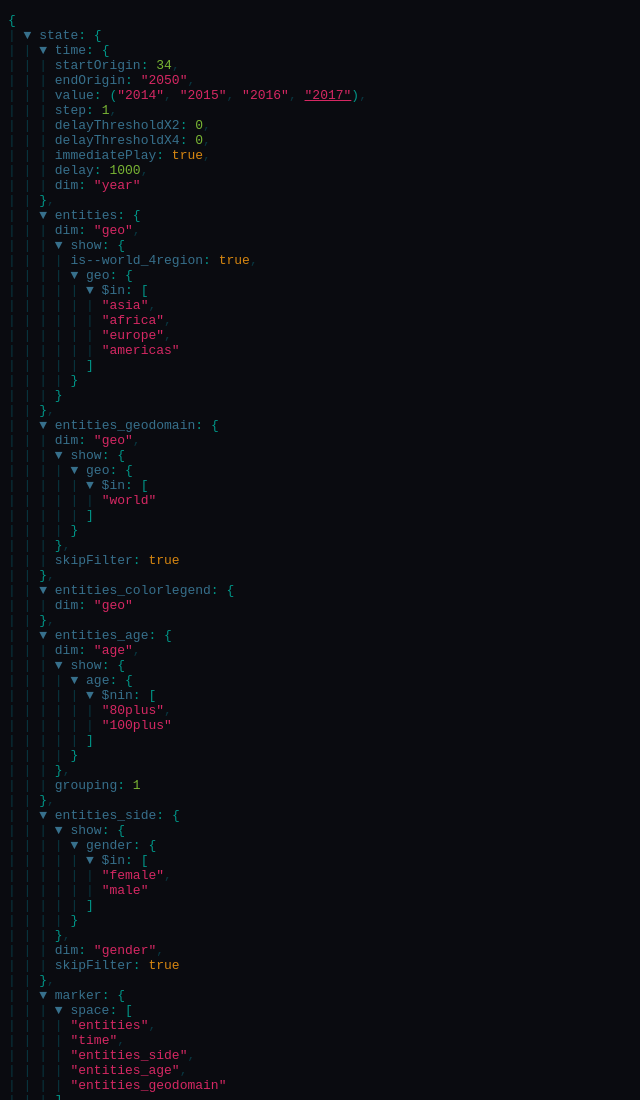
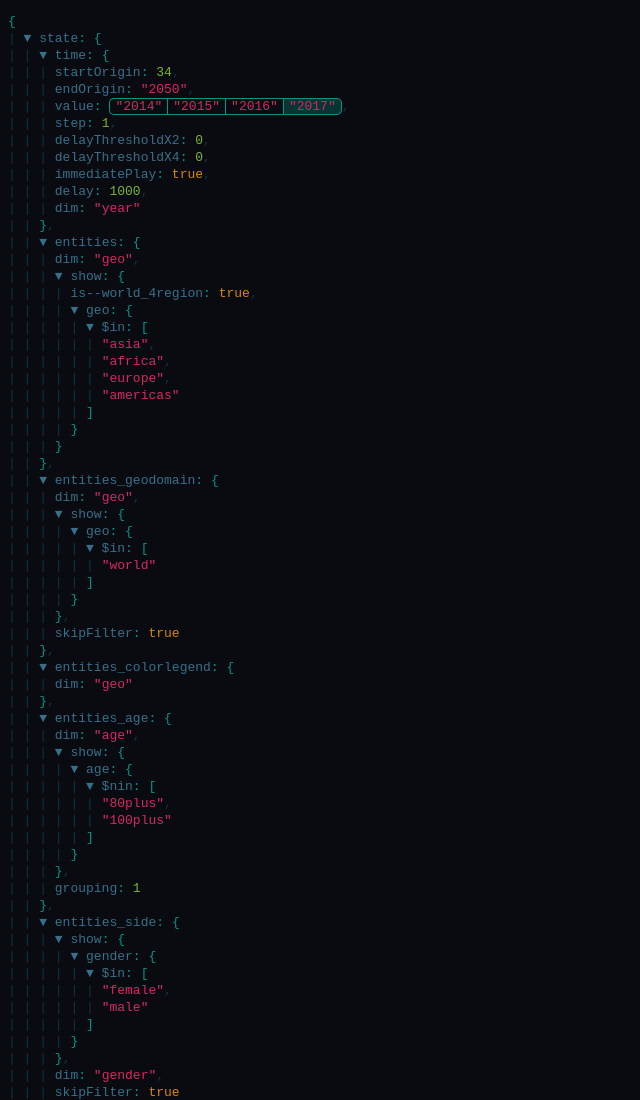
Before and after one commit to kuguarpwnz/config-explorer, a website built with webpack: page src/preview/index.html in a window 1280 px wide. Shown: the top 1100 px of the page, without its empty margins (0-640 px from the left). Built offline with nearby package versions, Linux system fonts and the light colour scheme.

Commit message:
Add enum border

```diff
--- a/src/explorer/index.js
+++ b/src/explorer/index.js
@@ -123,16 +123,15 @@ export default class {
     if (enums) {
       const { length } = enums;
 
-      target.appendChild(this.constructor._wrap('(', 'brace'));
-
       enums.map((enumValue, index) => {
-
         const enumElement = this.constructor._wrap(
           utils.isString(enumValue) ? `"${enumValue}"` : enumValue,
           'value',
           'enum',
           this.constructor._getPrimitiveClass(enumValue),
-          ...value === enumValue ? ['selected'] : []
+          ...value === enumValue ? ['selected'] : [],
+          ...index ? [] : ['first'],
+          ...length - 1 !== index ? [] : ['last']
         );
 
         enumElement.dataset.value = JSON.stringify(enumValue);
@@ -141,11 +140,7 @@ export default class {
           null;
 
         target.appendChild(enumElement);
-
-        length - 1 !== index && target.appendChild(this.constructor._wrap(', ', 'comma'));
       });
-
-      target.appendChild(this.constructor._wrap(')', 'brace'));
 
     } else {
       value = utils.isString(value) ? `"${value}"` : value;
--- a/src/preview/index.html
+++ b/src/preview/index.html
@@ -8,6 +8,7 @@
     <title>Document</title>
     <style>
         body {
+            line-height: 17px;
             background-color: #0a0b10;
         }
 
@@ -24,7 +25,7 @@
         }
 
         .value.selected {
-            text-decoration: underline;
+            background-color: rgba(0, 150, 136, 0.3);
         }
 
         .key {
@@ -33,6 +34,25 @@
 
         .key.clickable, .value.enum {
             cursor: pointer;
+        }
+
+        .value.enum {
+            border: 1px solid #009688;
+            border-right-width: 0;
+            padding: 0 5px;
+        }
+
+        .value.enum.first {
+            border-radius: 5px 0 0 5px;;
+        }
+
+        .value.enum.last {
+            border-radius: 0 5px 5px 0;
+            border-right-width: 1px;
+        }
+
+        .value.enum.first.last {
+            border-radius: 5px 5px 5px 5px;
         }
 
         .key.opened {
```
Also changed, not shown: src/preview/index.js (line endings or trailing spaces).
